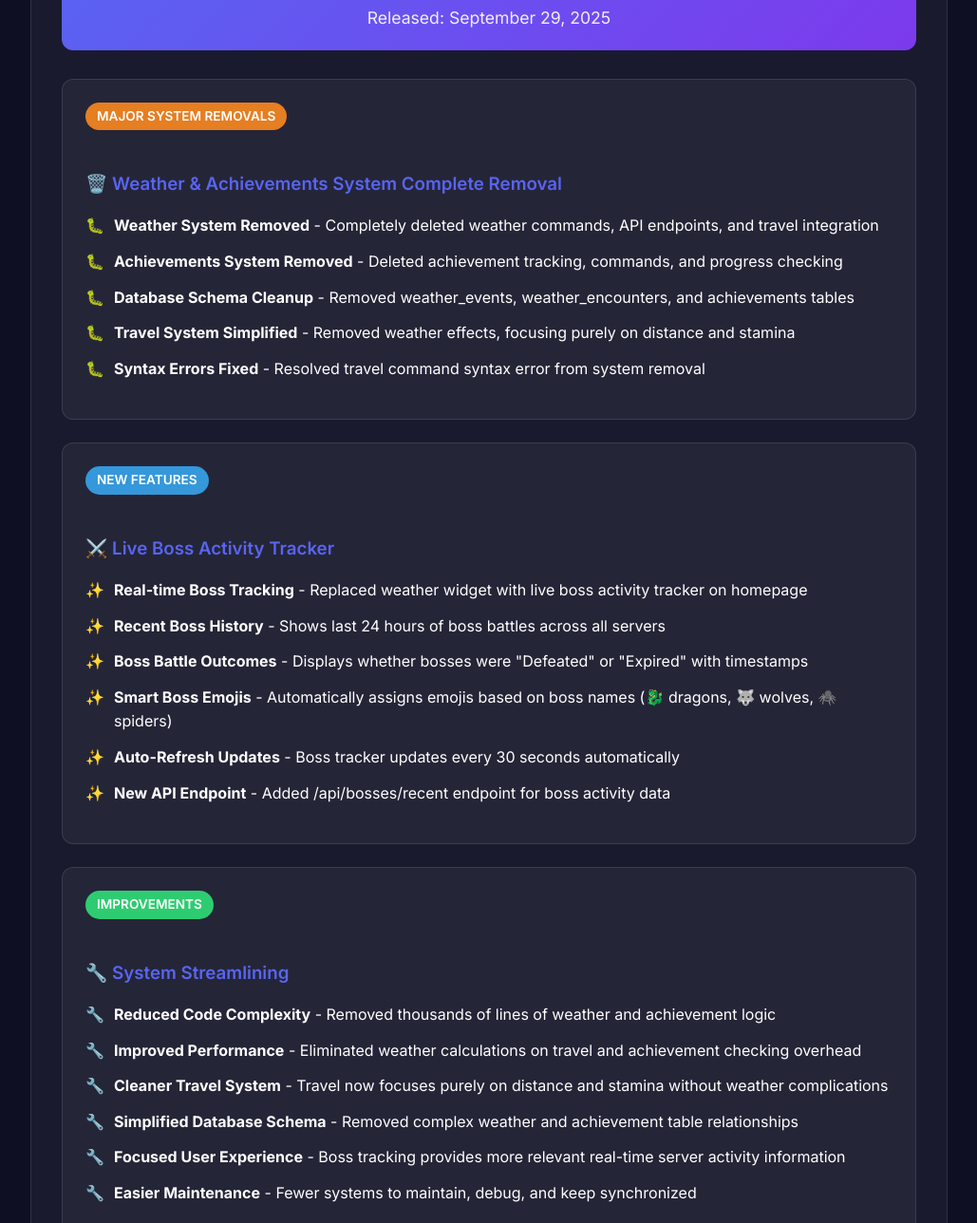
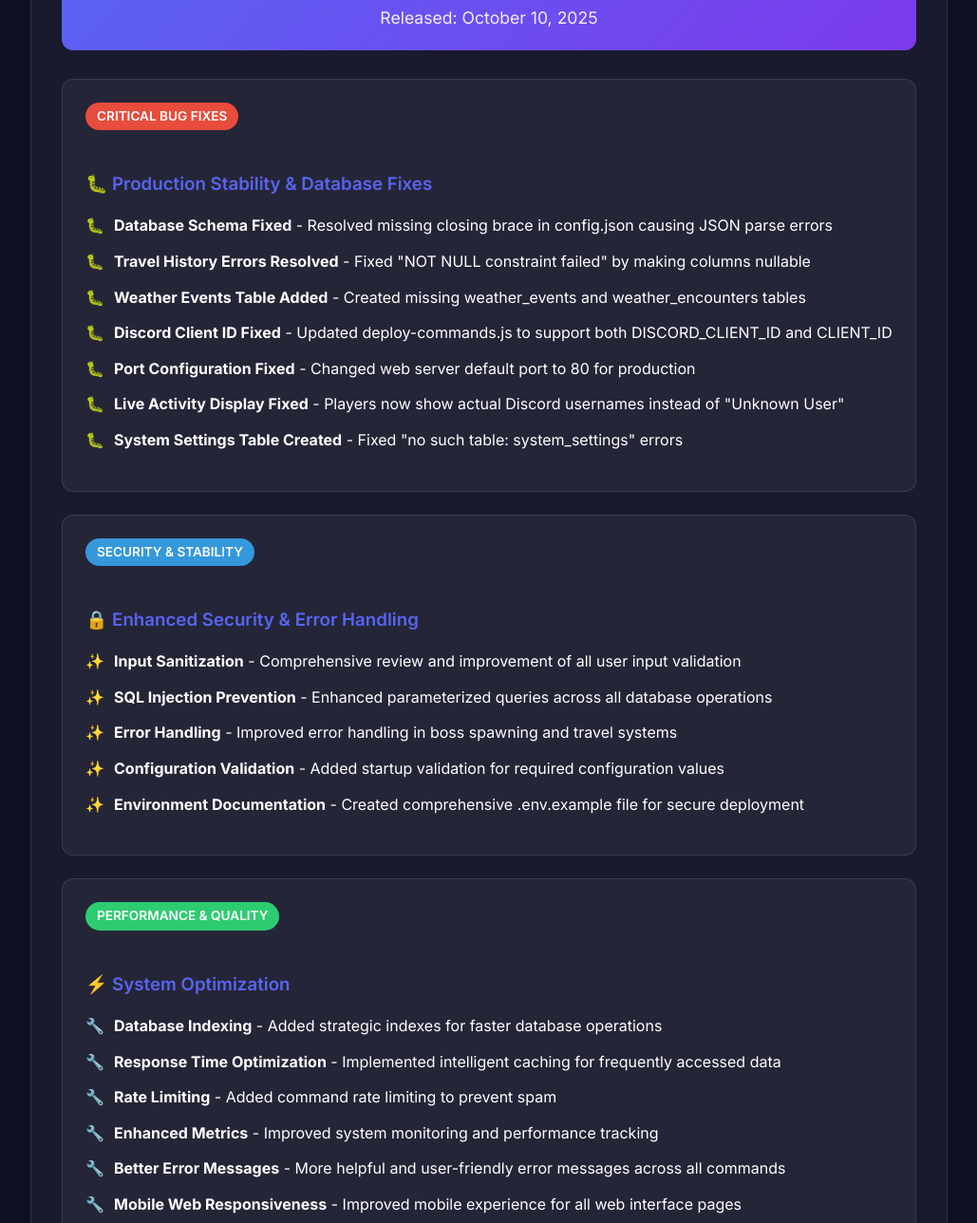
Before and after one commit to ThortonEllmers/QuestCord-v2, a website: page production/web/public/updates.html in a window 1280 px wide. Shown: the part 312-1600 px from the top of the page at 95% size, without its empty margins (125-1154 px from the left). Drawn offline with Linux system fonts and the light colour scheme.

Commit message:
Update updates.html

```diff
--- a/production/web/public/updates.html
+++ b/production/web/public/updates.html
@@ -545,51 +545,61 @@
     </div>
 
     <div class="version-header scroll-animate">
-      <div class="version-number">Version 2.1.3</div>
-      <div class="release-date">Released: September 29, 2025</div>
+      <div class="version-number">Version 2.2.0</div>
+      <div class="release-date">Released: October 10, 2025</div>
     </div>
 
     <div class="update-section scroll-animate">
-      <div class="update-category removal">MAJOR SYSTEM REMOVALS</div>
-      <h3>🗑️ Weather & Achievements System Complete Removal</h3>
+      <div class="update-category fix">CRITICAL BUG FIXES</div>
+      <h3>🐛 Production Stability & Database Fixes</h3>
       <ul class="feature-list fixes">
-        <li><strong>Weather System Removed</strong> - Completely deleted weather commands, API endpoints, and travel integration</li>
-        <li><strong>Achievements System Removed</strong> - Deleted achievement tracking, commands, and progress checking</li>
-        <li><strong>Database Schema Cleanup</strong> - Removed weather_events, weather_encounters, and achievements tables</li>
-        <li><strong>Travel System Simplified</strong> - Removed weather effects, focusing purely on distance and stamina</li>
-        <li><strong>Syntax Errors Fixed</strong> - Resolved travel command syntax error from system removal</li>
+        <li><strong>Database Schema Fixed</strong> - Resolved missing closing brace in config.json causing JSON parse errors</li>
+        <li><strong>Travel History Errors Resolved</strong> - Fixed "NOT NULL constraint failed" by making columns nullable</li>
+        <li><strong>Weather Events Table Added</strong> - Created missing weather_events and weather_encounters tables</li>
+        <li><strong>Discord Client ID Fixed</strong> - Updated deploy-commands.js to support both DISCORD_CLIENT_ID and CLIENT_ID</li>
+        <li><strong>Port Configuration Fixed</strong> - Changed web server default port to 80 for production</li>
+        <li><strong>Live Activity Display Fixed</strong> - Players now show actual Discord usernames instead of "Unknown User"</li>
+        <li><strong>System Settings Table Created</strong> - Fixed "no such table: system_settings" errors</li>
       </ul>
     </div>
 
     <div class="update-section scroll-animate">
-      <div class="update-category new">NEW FEATURES</div>
-      <h3>⚔️ Live Boss Activity Tracker</h3>
+      <div class="update-category new">SECURITY & STABILITY</div>
+      <h3>🔒 Enhanced Security & Error Handling</h3>
       <ul class="feature-list">
-        <li><strong>Real-time Boss Tracking</strong> - Replaced weather widget with live boss activity tracker on homepage</li>
-        <li><strong>Recent Boss History</strong> - Shows last 24 hours of boss battles across all servers</li>
-        <li><strong>Boss Battle Outcomes</strong> - Displays whether bosses were "Defeated" or "Expired" with timestamps</li>
-        <li><strong>Smart Boss Emojis</strong> - Automatically assigns emojis based on boss names (🐉 dragons, 🐺 wolves, 🕷️ spiders)</li>
-        <li><strong>Auto-Refresh Updates</strong> - Boss tracker updates every 30 seconds automatically</li>
-        <li><strong>New API Endpoint</strong> - Added /api/bosses/recent endpoint for boss activity data</li>
+        <li><strong>Input Sanitization</strong> - Comprehensive review and improvement of all user input validation</li>
+        <li><strong>SQL Injection Prevention</strong> - Enhanced parameterized queries across all database operations</li>
+        <li><strong>Error Handling</strong> - Improved error handling in boss spawning and travel systems</li>
+        <li><strong>Configuration Validation</strong> - Added startup validation for required configuration values</li>
+        <li><strong>Environment Documentation</strong> - Created comprehensive .env.example file for secure deployment</li>
       </ul>
     </div>
 
     <div class="update-section scroll-animate">
-      <div class="update-category improvement">IMPROVEMENTS</div>
-      <h3>🔧 System Streamlining</h3>
+      <div class="update-category improvement">PERFORMANCE & QUALITY</div>
+      <h3>⚡ System Optimization</h3>
       <ul class="feature-list improvements">
-        <li><strong>Reduced Code Complexity</strong> - Removed thousands of lines of weather and achievement logic</li>
-        <li><strong>Improved Performance</strong> - Eliminated weather calculations on travel and achievement checking overhead</li>
-        <li><strong>Cleaner Travel System</strong> - Travel now focuses purely on distance and stamina without weather complications</li>
-        <li><strong>Simplified Database Schema</strong> - Removed complex weather and achievement table relationships</li>
-        <li><strong>Focused User Experience</strong> - Boss tracking provides more relevant real-time server activity information</li>
-        <li><strong>Easier Maintenance</strong> - Fewer systems to maintain, debug, and keep synchronized</li>
+        <li><strong>Database Indexing</strong> - Added strategic indexes for faster database operations</li>
+        <li><strong>Response Time Optimization</strong> - Implemented intelligent caching for frequently accessed data</li>
+        <li><strong>Rate Limiting</strong> - Added command rate limiting to prevent spam</li>
+        <li><strong>Enhanced Metrics</strong> - Improved system monitoring and performance tracking</li>
+        <li><strong>Better Error Messages</strong> - More helpful and user-friendly error messages across all commands</li>
+        <li><strong>Mobile Web Responsiveness</strong> - Improved mobile experience for all web interface pages</li>
       </ul>
     </div>
 
     <div class="version-selector scroll-animate">
       <h3>📚 Previous Versions</h3>
       <div class="version-previews">
+        <a href="/updates/v2.1.3" class="version-preview">
+          <div class="version-info">
+            <div class="version-title">Version 2.1.3</div>
+            <div class="version-date">September 29, 2025</div>
+            <div class="version-snippet">Weather & achievements system removal, live boss activity tracker, and major system simplification for improved performance.</div>
+          </div>
+          <div class="version-arrow">→</div>
+        </a>
+
         <a href="/updates/v2.1.2" class="version-preview">
           <div class="version-info">
             <div class="version-title">Version 2.1.2</div>
@@ -633,7 +643,7 @@
     </div>
 
     <div class="technical-note scroll-animate">
-      <p><strong>🔧 Technical Note:</strong> Version 2.1.3 is a major release that removes two complex systems (Weather and Achievements) to significantly reduce codebase complexity and improve performance. The new boss tracker provides actionable, real-time information about server activity without the overhead of weather calculations or achievement progress tracking. This results in improved performance, easier maintenance, and a more focused user experience.</p>
+      <p><strong>🔧 Technical Note:</strong> Version 2.2.0 represents a major stability and security release focused on production readiness. This update includes comprehensive security hardening, performance optimizations, and critical database fixes based on production deployment feedback. All core systems have been thoroughly tested and validated for reliability.</p>
     </div>
 
     <div style="text-align: center; margin-top: 40px;">
```
